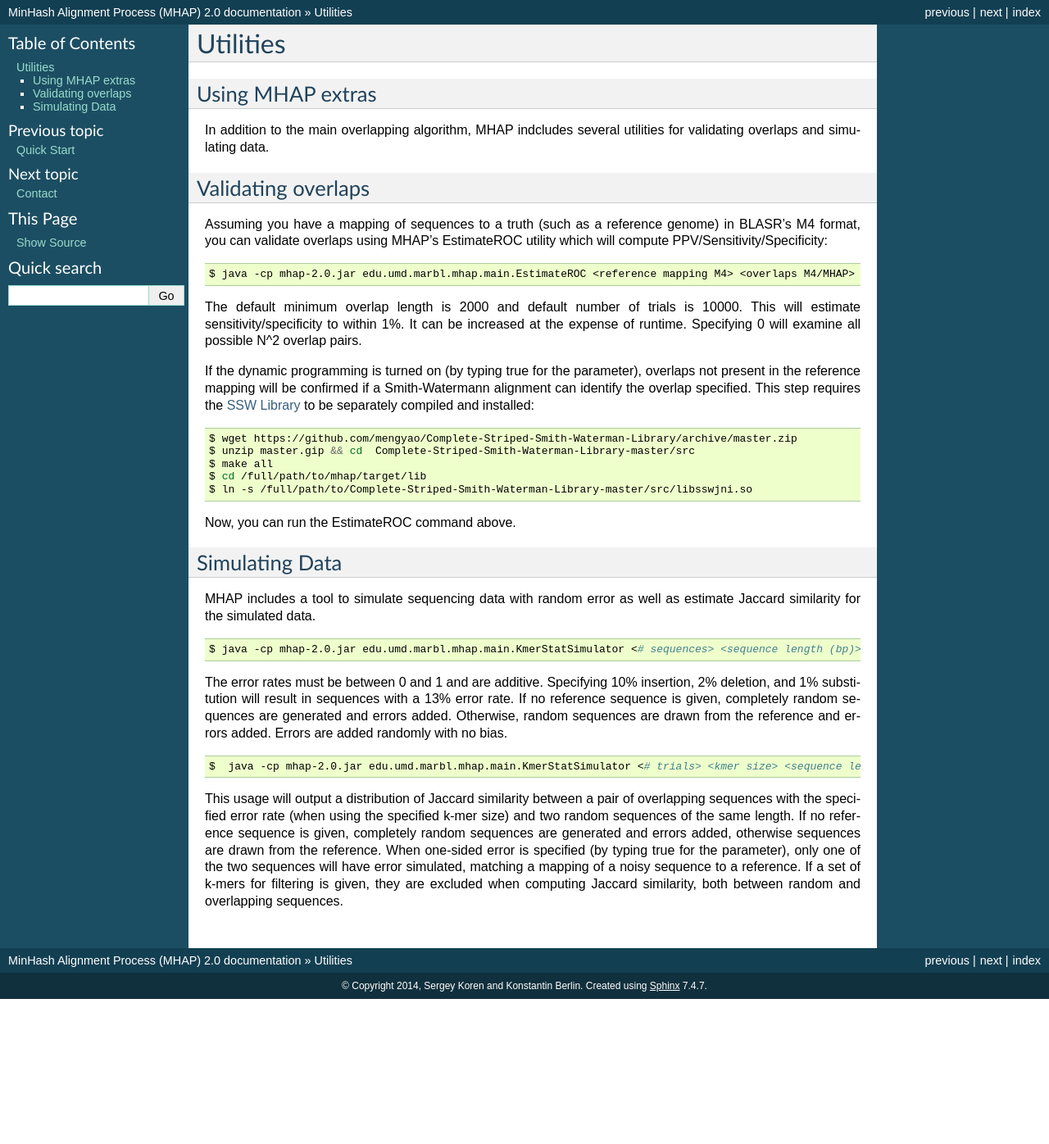
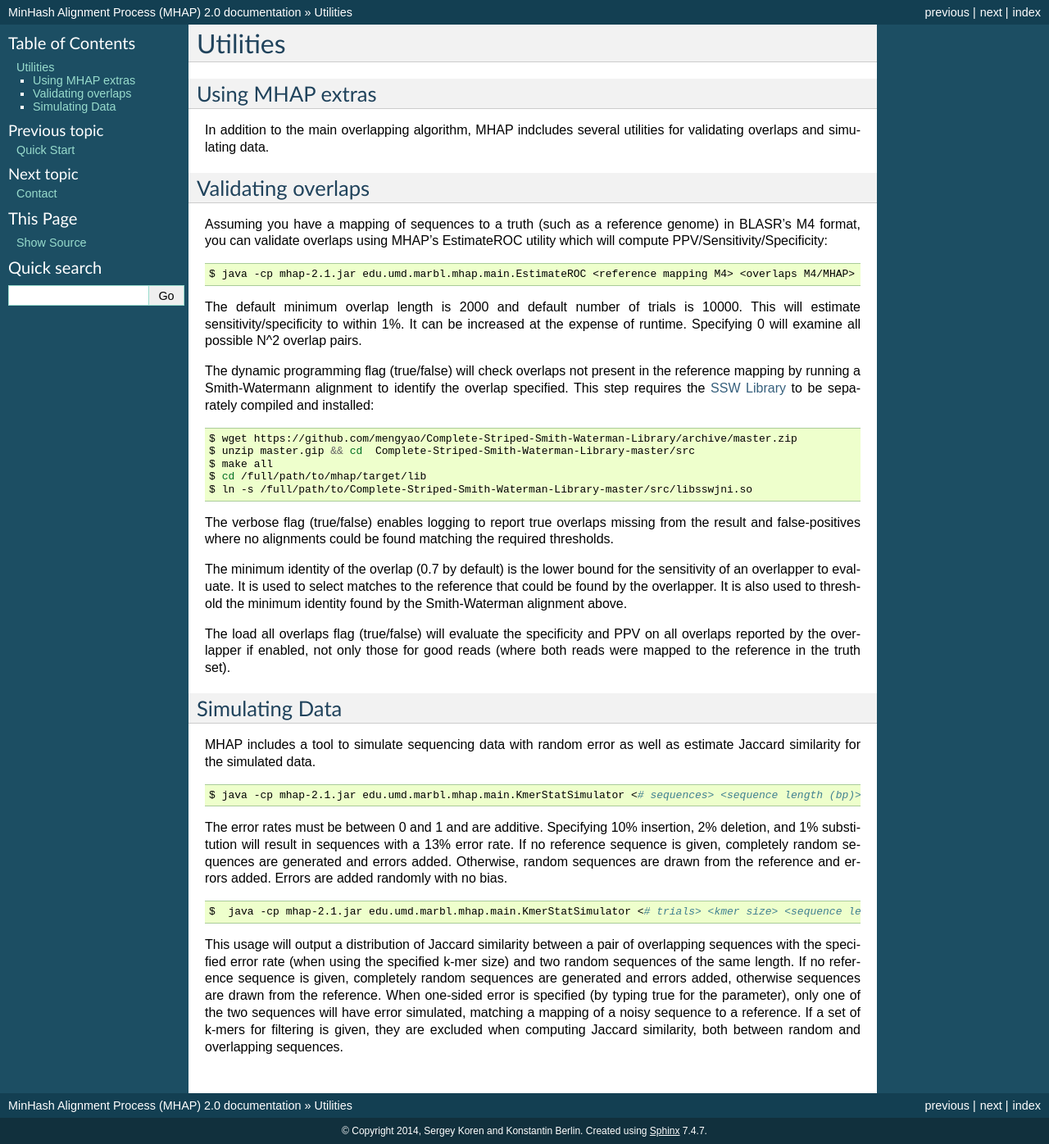
Before and after one commit to marbl/MHAP, a Sphinx documentation site: the page built from docs/source/utilities.rst, in a window 1280 px wide. Shown: the whole page at 82% size. Built offline with Sphinx 7.4.7, drawn with Linux system fonts in a browser that asks for light colours; before the commit the page ends 1219 px from its top, so only the background shows below that.

Commit message:
Update utilities.rst

```diff
--- a/docs/source/utilities.rst
+++ b/docs/source/utilities.rst
@@ -14,11 +14,11 @@
 
 .. code-block:: bash
 
-   $ java -cp mhap-2.0.jar edu.umd.marbl.mhap.main.EstimateROC <reference mapping M4> <overlaps M4/MHAP> <fasta of sequences> [minimum overlap length to evaluate] [number of random trials] [use dynamic programming] [verbose]
+   $ java -cp mhap-2.1.jar edu.umd.marbl.mhap.main.EstimateROC <reference mapping M4> <overlaps M4/MHAP> <fasta of sequences> [minimum overlap length to evaluate] [number of random trials] [use dynamic programming] [verbose] [minimum identity of overlap] [maximum different between expected overlap and reported] [load all overlaps]
 
 The default minimum overlap length is 2000 and default number of trials is 10000. This will estimate sensitivity/specificity to within 1%. It can be increased at the expense of runtime. Specifying 0 will examine all possible N^2 overlap pairs.
 
-If the dynamic programming is turned on (by typing true for the parameter), overlaps not present in the reference mapping will be confirmed if a Smith-Watermann alignment can identify the overlap specified. This step requires the `SSW Library <https://github.com/mengyao/Complete-Striped-Smith-Waterman-Library>`_ to be separately compiled and installed:
+The dynamic programming flag (true/false) will check overlaps not present in the reference mapping by running a Smith-Watermann alignment to identify the overlap specified. This step requires the `SSW Library <https://github.com/mengyao/Complete-Striped-Smith-Waterman-Library>`_ to be separately compiled and installed:
 
 .. code-block:: bash
 
@@ -28,7 +28,11 @@
    $ cd /full/path/to/mhap/target/lib
    $ ln -s /full/path/to/Complete-Striped-Smith-Waterman-Library-master/src/libsswjni.so
 
-Now, you can run the EstimateROC command above.
+The verbose flag (true/false) enables logging to report true overlaps missing from the result and false-positives where no alignments could be found matching the required thresholds.
+
+The minimum identity of the overlap (0.7 by default) is the lower bound for the sensitivity of an overlapper to evaluate. It is used to select matches to the reference that could be found by the overlapper. It is also used to threshold the minimum identity found by the Smith-Waterman alignment above.
+
+The load all overlaps flag (true/false) will evaluate the specificity and PPV on all overlaps reported by the overlapper if enabled, not only those for good reads (where both reads were mapped to the reference in the truth set).
 
 Simulating Data
 -----------------
@@ -37,12 +41,12 @@
 
 .. code-block:: bash
 
-   $ java -cp mhap-2.0.jar edu.umd.marbl.mhap.main.KmerStatSimulator <# sequences> <sequence length (bp)> <insertion error rate> <deletion error rate> <substitution error rate> [reference genome]
+   $ java -cp mhap-2.1.jar edu.umd.marbl.mhap.main.KmerStatSimulator <# sequences> <sequence length (bp)> <insertion error rate> <deletion error rate> <substitution error rate> [reference genome]
 
 The error rates must be between 0 and 1 and are additive. Specifying 10% insertion, 2% deletion, and 1% substitution will result in sequences with a 13% error rate. If no reference sequence is given, completely random sequences are generated and errors added. Otherwise, random sequences are drawn from the reference and errors added. Errors are added randomly with no bias.
 
 .. code-block:: bash
 
-   $  java -cp mhap-2.0.jar edu.umd.marbl.mhap.main.KmerStatSimulator <# trials> <kmer size> <sequence length> <overlap length> <insertion error rate> <deletion error rate> <substitution error rate> [one-sided error] [reference genome] [kmer filter]
+   $  java -cp mhap-2.1.jar edu.umd.marbl.mhap.main.KmerStatSimulator <# trials> <kmer size> <sequence length> <overlap length> <insertion error rate> <deletion error rate> <substitution error rate> [one-sided error] [reference genome] [kmer filter]
 
 This usage will output a distribution of Jaccard similarity between a pair of overlapping sequences with the specified error rate (when using the specified k-mer size) and two random sequences of the same length. If no reference sequence is given, completely random sequences are generated and errors added, otherwise sequences are drawn from the reference. When one-sided error is specified (by typing true for the parameter), only one of the two sequences will have error simulated, matching a mapping of a noisy sequence to a reference. If a set of k-mers for filtering is given, they are excluded when computing Jaccard similarity, both between random and overlapping sequences.
```
